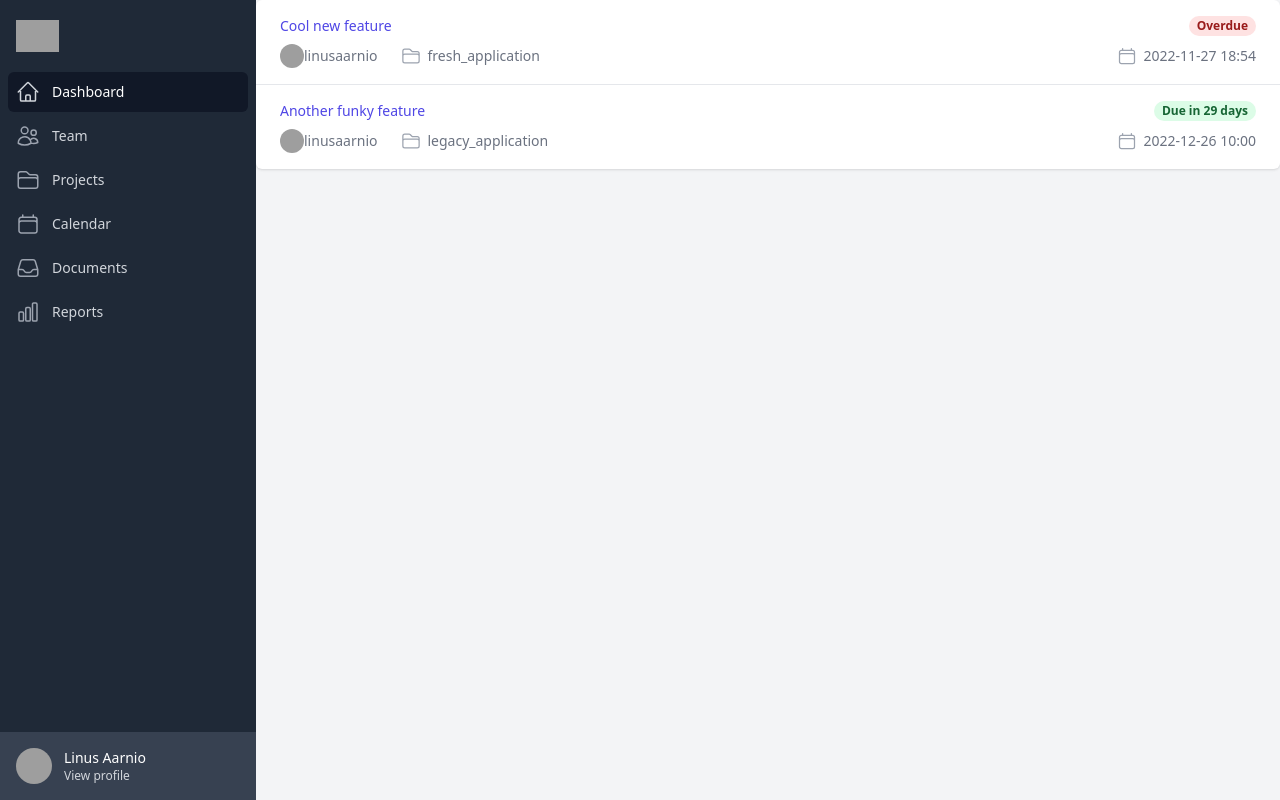
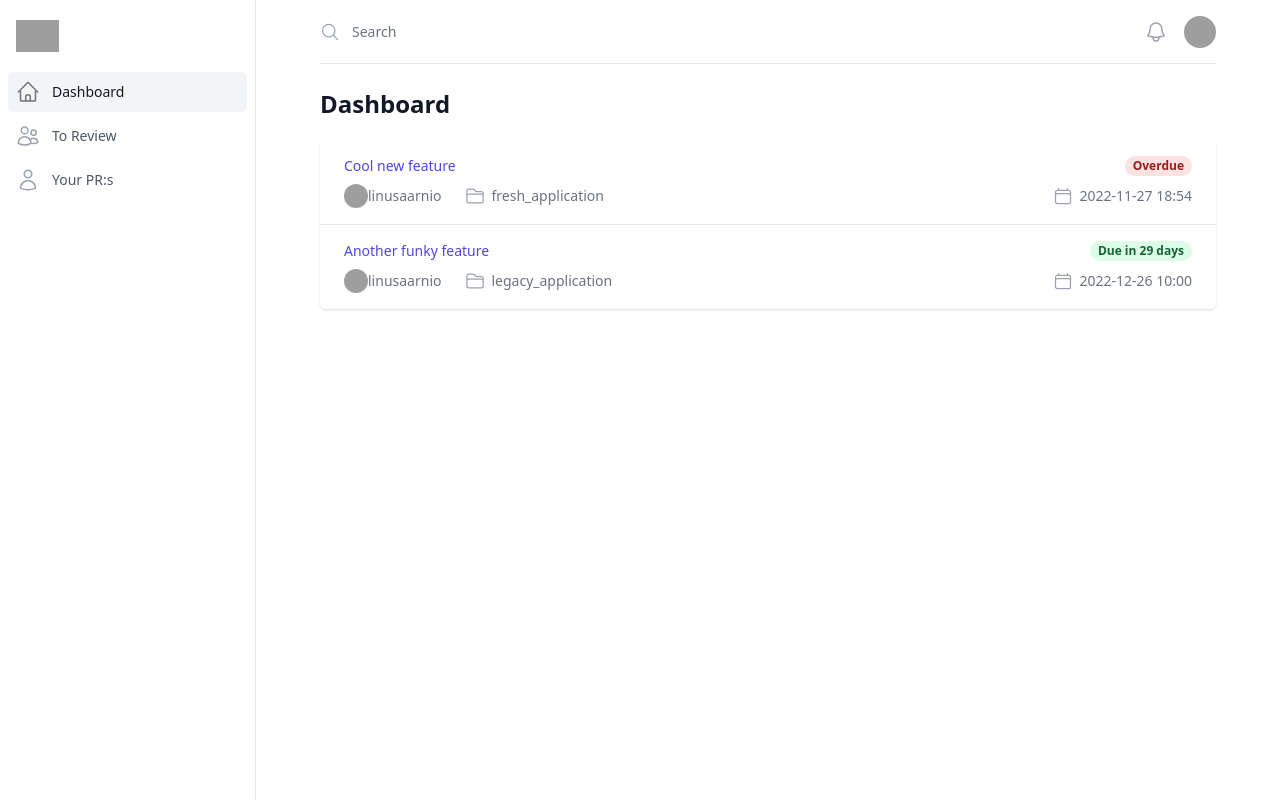
Before and after one commit to linusaarnio/reviewtime, a React (Create React App) app in the folder frontend/: page /reviewing in a window 1280 px wide. Built offline with nearby package versions, Linux system fonts and the light colour scheme; grey boxes are pictures that could not be loaded.

Commit message:
Change root layout to constrained with search bar

```diff
--- a/frontend/public/index.html
+++ b/frontend/public/index.html
@@ -1,5 +1,5 @@
 <!DOCTYPE html>
-<html class="h-full bg-gray-100" style="height:100%;">
+<html class="h-full bg-white" style="height:100%;">
            <head>
     <meta charset="utf-8" />
     <link rel="icon" href="%PUBLIC_URL%/favicon.ico" />
--- a/frontend/src/components/OverviewCardRow.tsx
+++ b/frontend/src/components/OverviewCardRow.tsx
@@ -6,14 +6,11 @@ interface Props {
 
 const OverviewCardRow = ({ cards }: Props) => {
   return (
-    <div className="mx-auto max-w-6xl px-4 sm:px-6 lg:px-8">
-      <h2 className="text-lg font-medium leading-6 text-gray-900">Overview</h2>
       <div className="mt-2 grid grid-cols-1 gap-5 sm:grid-cols-2 lg:grid-cols-3">
         {cards.map((card) => (
           <OverviewCard content={card} />
         ))}
       </div>
-    </div>
   );
 };
 
--- a/frontend/src/routes/home.tsx
+++ b/frontend/src/routes/home.tsx
@@ -18,7 +18,7 @@ const HomePage = () => {
   const cards: OverviewCardContent[] = [
     {
       title: "Waiting for review from you",
-      href: "#",
+      href: "reviewing",
       icon: ClipboardDocumentListIcon,
       body: `${data.waitingFromMe} Pull Requests`,
     },
--- a/frontend/src/routes/reviewing.tsx
+++ b/frontend/src/routes/reviewing.tsx
@@ -42,7 +42,7 @@ const ReviewingPage = () => {
   const data = useLoaderData() as Data;
 
   return (
-    <div className="overflow-hidden bg-white shadow sm:rounded-md">
+    <div className="overflow-hidden bg-white shadow sm:rounded-md mt-5">
       <ul className="divide-y divide-gray-200">
         {data.pullRequests.map((pr) => (
           <li key={pr.url}>
--- a/frontend/src/routes/root.tsx
+++ b/frontend/src/routes/root.tsx
@@ -1,13 +1,17 @@
 import { Fragment, useState } from "react";
-import { Dialog, Transition } from "@headlessui/react";
+import { Dialog, Menu, Transition } from "@headlessui/react";
 import {
+  Bars3BottomLeftIcon,
   Bars3Icon,
+  BellIcon,
   BuildingOfficeIcon,
   CalendarIcon,
   ChartBarIcon,
   FolderIcon,
   HomeIcon,
   InboxIcon,
+  MagnifyingGlassIcon,
+  UserIcon,
   UsersIcon,
   XMarkIcon,
 } from "@heroicons/react/24/outline";
@@ -15,13 +19,16 @@ import { Outlet, useLoaderData } from "react-router-dom";
 import { classNames } from "../utils";
 
 const navigation = [
-  { name: "Dashboard", href: "#", icon: HomeIcon, current: true },
-  { name: "Team", href: "#", icon: UsersIcon, current: false },
-  { name: "Projects", href: "#", icon: FolderIcon, current: false },
-  { name: "Calendar", href: "#", icon: CalendarIcon, current: false },
-  { name: "Documents", href: "#", icon: InboxIcon, current: false },
-  { name: "Reports", href: "#", icon: ChartBarIcon, current: false },
+  { name: "Dashboard", href: "/", icon: HomeIcon, current: true },
+  { name: "To Review", href: "reviewing", icon: UsersIcon, current: false },
+  { name: "Your PR:s", href: "#", icon: UserIcon, current: false },
 ];
+
+const userNavigation = [
+  { name: 'Your Profile', href: '#' },
+  { name: 'Settings', href: '#' },
+  { name: 'Sign out', href: '#' },
+]
 
 interface Data {
   profile: {
@@ -38,7 +45,6 @@ export const rootLoader: () => Promise<Data> = async () => {
 export default function PageRoot() {
   const [sidebarOpen, setSidebarOpen] = useState(false);
   const data = useLoaderData() as Data;
-
   return (
     <>
 
@@ -67,7 +73,7 @@ export default function PageRoot() {
                 leaveFrom="translate-x-0"
                 leaveTo="-translate-x-full"
               >
-                <Dialog.Panel className="relative flex w-full max-w-xs flex-1 flex-col bg-gray-800">
+                <Dialog.Panel className="relative flex w-full max-w-xs flex-1 flex-col bg-white pt-5 pb-4">
                   <Transition.Child
                     as={Fragment}
                     enter="ease-in-out duration-300"
@@ -88,30 +94,30 @@ export default function PageRoot() {
                       </button>
                     </div>
                   </Transition.Child>
-                  <div className="h-0 flex-1 overflow-y-auto pt-5 pb-4">
                   <div className="flex flex-shrink-0 items-center px-4">
                     <img
                       className="h-8 w-auto"
-                        src="https://tailwindui.com/img/logos/mark.svg?color=indigo&shade=500"
+                      src="https://tailwindui.com/img/logos/mark.svg?color=indigo&shade=600"
                       alt="Your Company"
                     />
                   </div>
-                    <nav className="mt-5 space-y-1 px-2">
+                  <div className="mt-5 h-0 flex-1 overflow-y-auto">
+                    <nav className="space-y-1 px-2">
                       {navigation.map((item) => (
                         <a
                           key={item.name}
                           href={item.href}
                           className={classNames(
                             item.current
-                              ? "bg-gray-900 text-white"
-                              : "text-gray-300 hover:bg-gray-700 hover:text-white",
-                            "group flex items-center px-2 py-2 text-base font-medium rounded-md"
+                              ? 'bg-gray-100 text-gray-900'
+                              : 'text-gray-600 hover:bg-gray-50 hover:text-gray-900',
+                            'group rounded-md py-2 px-2 flex items-center text-base font-medium'
                           )}
                         >
                           <item.icon
                             className={classNames(
-                              item.current ? "text-gray-300" : "text-gray-400 group-hover:text-gray-300",
-                              "mr-4 flex-shrink-0 h-6 w-6"
+                              item.current ? 'text-gray-500' : 'text-gray-400 group-hover:text-gray-500',
+                              'mr-4 flex-shrink-0 h-6 w-6'
                             )}
                             aria-hidden="true"
                           />
@@ -120,22 +126,11 @@ export default function PageRoot() {
                       ))}
                     </nav>
                   </div>
-                  <div className="flex flex-shrink-0 bg-gray-700 p-4">
-                    <a href="#" className="group block flex-shrink-0">
-                      <div className="flex items-center">
-                        <div>
-                          <img className="inline-block h-10 w-10 rounded-full" src={data.profile.avatarUrl} alt="" />
-                        </div>
-                        <div className="ml-3">
-                          <p className="text-base font-medium text-white">{data.profile.name}</p>
-                          <p className="text-sm font-medium text-gray-400 group-hover:text-gray-300">View profile</p>
-                        </div>
-                      </div>
-                    </a>
-                  </div>
                 </Dialog.Panel>
               </Transition.Child>
-              <div className="w-14 flex-shrink-0">{/* Force sidebar to shrink to fit close icon */}</div>
+              <div className="w-14 flex-shrink-0">
+                {/* Dummy element to force sidebar to shrink to fit close icon */}
+              </div>
             </div>
           </Dialog>
         </Transition.Root>
@@ -143,29 +138,29 @@ export default function PageRoot() {
         {/* Static sidebar for desktop */}
         <div className="hidden md:fixed md:inset-y-0 md:flex md:w-64 md:flex-col">
           {/* Sidebar component, swap this element with another sidebar if you like */}
-          <div className="flex min-h-0 flex-1 flex-col bg-gray-800">
-            <div className="flex flex-1 flex-col overflow-y-auto pt-5 pb-4">
+          <div className="flex flex-grow flex-col overflow-y-auto border-r border-gray-200 bg-white pt-5">
             <div className="flex flex-shrink-0 items-center px-4">
               <img
                 className="h-8 w-auto"
-                  src="https://tailwindui.com/img/logos/mark.svg?color=indigo&shade=500"
+                src="https://tailwindui.com/img/logos/mark.svg?color=indigo&shade=600"
                 alt="Your Company"
               />
             </div>
-              <nav className="mt-5 flex-1 space-y-1 px-2">
+            <div className="mt-5 flex flex-grow flex-col">
+              <nav className="flex-1 space-y-1 px-2 pb-4">
                 {navigation.map((item) => (
                   <a
                     key={item.name}
                     href={item.href}
                     className={classNames(
-                      item.current ? "bg-gray-900 text-white" : "text-gray-300 hover:bg-gray-700 hover:text-white",
-                      "group flex items-center px-2 py-2 text-sm font-medium rounded-md"
+                      item.current ? 'bg-gray-100 text-gray-900' : 'text-gray-600 hover:bg-gray-50 hover:text-gray-900',
+                      'group rounded-md py-2 px-2 flex items-center text-sm font-medium'
                     )}
                   >
                     <item.icon
                       className={classNames(
-                        item.current ? "text-gray-300" : "text-gray-400 group-hover:text-gray-300",
-                        "mr-3 flex-shrink-0 h-6 w-6"
+                        item.current ? 'text-gray-500' : 'text-gray-400 group-hover:text-gray-500',
+                        'mr-3 flex-shrink-0 h-6 w-6'
                       )}
                       aria-hidden="true"
                     />
@@ -174,38 +169,105 @@ export default function PageRoot() {
                 ))}
               </nav>
             </div>
-            <div className="flex flex-shrink-0 bg-gray-700 p-4">
-              <a href="#" className="group block w-full flex-shrink-0">
-                <div className="flex items-center">
-                  <div>
-                    <img className="inline-block h-9 w-9 rounded-full" src={data.profile.avatarUrl} alt="" />
-                  </div>
-                  <div className="ml-3">
-                    <p className="text-sm font-medium text-white">{data.profile.name}</p>
-                    <p className="text-xs font-medium text-gray-300 group-hover:text-gray-200">View profile</p>
           </div>
         </div>
+
+        <div className="md:pl-64">
+          <div className="mx-auto flex max-w-4xl flex-col md:px-8 xl:px-0">
+            <div className="sticky top-0 z-10 flex h-16 flex-shrink-0 border-b border-gray-200 bg-white">
+              <button
+                type="button"
+                className="border-r border-gray-200 px-4 text-gray-500 focus:outline-none focus:ring-2 focus:ring-inset focus:ring-indigo-500 md:hidden"
+                onClick={() => setSidebarOpen(true)}
+              >
+                <span className="sr-only">Open sidebar</span>
+                <Bars3BottomLeftIcon className="h-6 w-6" aria-hidden="true" />
+              </button>
+              <div className="flex flex-1 justify-between px-4 md:px-0">
+                <div className="flex flex-1">
+                  <form className="flex w-full md:ml-0" action="#" method="GET">
+                    <label htmlFor="search-field" className="sr-only">
+                      Search
+                    </label>
+                    <div className="relative w-full text-gray-400 focus-within:text-gray-600">
+                      <div className="pointer-events-none absolute inset-y-0 left-0 flex items-center">
+                        <MagnifyingGlassIcon className="h-5 w-5" aria-hidden="true" />
+                      </div>
+                      <input
+                        id="search-field"
+                        className="block h-full w-full border-transparent py-2 pl-8 pr-3 text-gray-900 placeholder-gray-500 focus:border-transparent focus:placeholder-gray-400 focus:outline-none focus:ring-0 sm:text-sm"
+                        placeholder="Search"
+                        type="search"
+                        name="search"
+                      />
+                    </div>
+                  </form>
+                </div>
+                <div className="ml-4 flex items-center md:ml-6">
+                  <button
+                    type="button"
+                    className="rounded-full bg-white p-1 text-gray-400 hover:text-gray-500 focus:outline-none focus:ring-2 focus:ring-indigo-500 focus:ring-offset-2"
+                  >
+                    <span className="sr-only">View notifications</span>
+                    <BellIcon className="h-6 w-6" aria-hidden="true" />
+                  </button>
+
+                  {/* Profile dropdown */}
+                  <Menu as="div" className="relative ml-3">
+                    <div>
+                      <Menu.Button className="flex max-w-xs items-center rounded-full text-sm focus:outline-none focus:ring-2 focus:ring-indigo-500 focus:ring-offset-2">
+                        <span className="sr-only">Open user menu</span>
+                        <img
+                          className="h-8 w-8 rounded-full"
+                          src={data.profile.avatarUrl}
+                          alt=""
+                        />
+                      </Menu.Button>
+                    </div>
+                    <Transition
+                      as={Fragment}
+                      enter="transition ease-out duration-100"
+                      enterFrom="transform opacity-0 scale-95"
+                      enterTo="transform opacity-100 scale-100"
+                      leave="transition ease-in duration-75"
+                      leaveFrom="transform opacity-100 scale-100"
+                      leaveTo="transform opacity-0 scale-95"
+                    >
+                      <Menu.Items className="absolute right-0 z-10 mt-2 w-48 origin-top-right rounded-md bg-white py-1 shadow-lg ring-1 ring-black ring-opacity-5 focus:outline-none">
+                        {userNavigation.map((item) => (
+                          <Menu.Item key={item.name}>
+                            {({ active }) => (
+                              <a
+                                href={item.href}
+                                className={classNames(
+                                  active ? 'bg-gray-100' : '',
+                                  'block py-2 px-4 text-sm text-gray-700'
+                                )}
+                              >
+                                {item.name}
                               </a>
+                            )}
+                          </Menu.Item>
+                        ))}
+                      </Menu.Items>
+                    </Transition>
+                  </Menu>
                 </div>
               </div>
             </div>
-        <div className="flex flex-1 flex-col md:pl-64">
-          <div className="sticky top-0 z-10 bg-gray-100 pl-1 pt-1 sm:pl-3 sm:pt-3 md:hidden">
-            <button
-              type="button"
-              className="-ml-0.5 -mt-0.5 inline-flex h-12 w-12 items-center justify-center rounded-md text-gray-500 hover:text-gray-900 focus:outline-none focus:ring-2 focus:ring-inset focus:ring-indigo-500"
-              onClick={() => setSidebarOpen(true)}
-            >
-              <span className="sr-only">Open sidebar</span>
-              <Bars3Icon className="h-6 w-6" aria-hidden="true" />
-            </button>
+
+            <main className="flex-1">
+              <div className="py-6">
+                <div className="px-4 sm:px-6 md:px-0">
+                  <h1 className="text-2xl font-semibold text-gray-900">Dashboard</h1>
                 </div>
-          <main className="flex-1 pb-8">
-
+                <div className="px-4 sm:px-6 md:px-0">
                   <Outlet />
+                </div>
+              </div>
             </main>
           </div>
         </div>
-    </>
-  );
+      </div>
+    </>  );
 }
```
Lines whose indentation alone changed are shown as unchanged.
